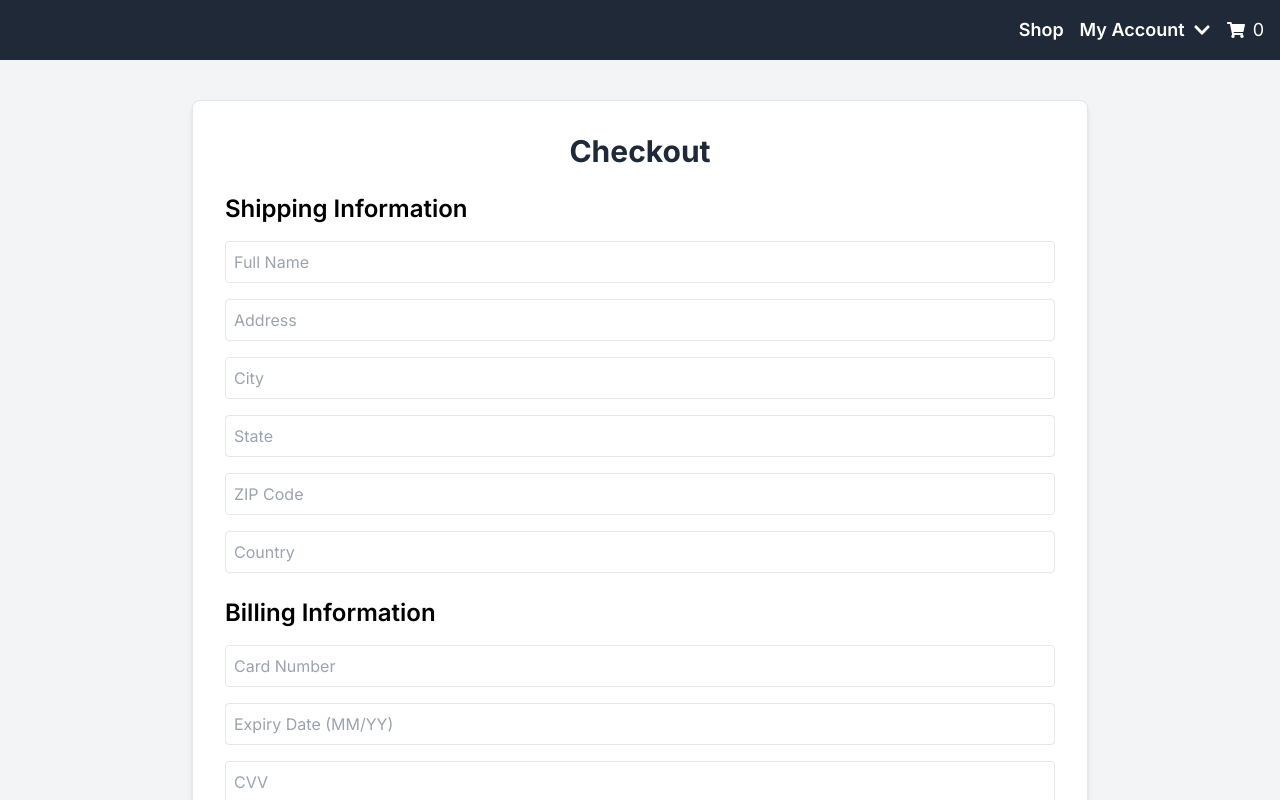
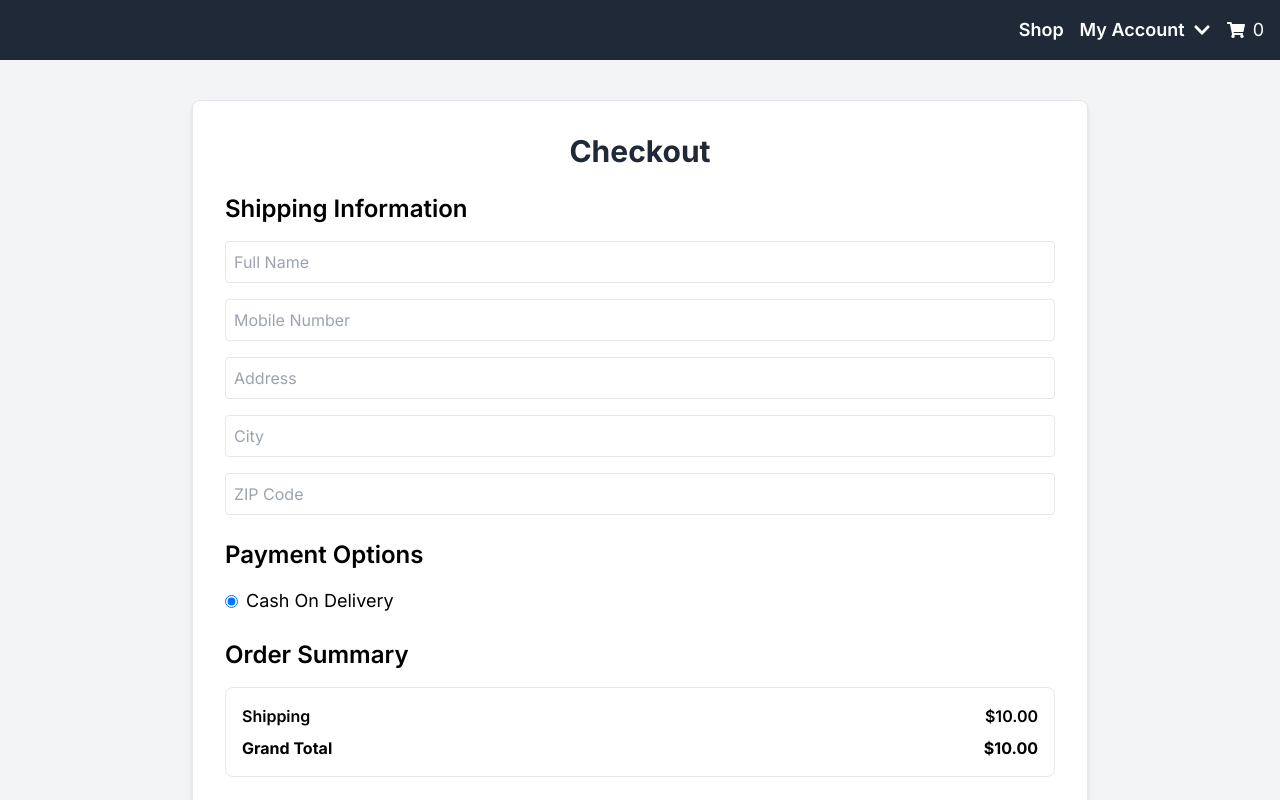
Before and after one commit to mdajgarhossain/woocommerce-api-integration, a Next.js app: page /checkout in a window 1280 px wide. Shown: the top 800 px of the page. Built offline with nearby package versions, Linux system fonts and the light colour scheme; sample sign-in values are in the browser's storage.

Commit message:
Added cash on delivery option to checkout

```diff
--- a/app/checkout/page.js
+++ b/app/checkout/page.js
@@ -1,3 +1,310 @@
+// "use client";
+// import { useEffect, useState } from "react";
+// import { useRouter } from "next/navigation";
+// import Navbar from "../components/Navbar";
+// import { useForm } from "react-hook-form";
+// import { yupResolver } from "@hookform/resolvers/yup";
+// import * as yup from "yup";
+// import { ToastContainer, toast } from "react-toastify";
+// import "react-toastify/dist/ReactToastify.css";
+// import axios from "axios";
+
+// // Validation schema
+// const schema = yup.object().shape({
+//   fullName: yup.string().required("Full Name is required."),
+//   address: yup.string().required("Address is required."),
+//   city: yup.string().required("City is required."),
+//   state: yup.string().required("State is required."),
+//   zip: yup.string().required("ZIP Code is required."),
+//   country: yup.string().required("Country is required."),
+//   cardNumber: yup.string().required("Card Number is required."),
+//   expiryDate: yup.string().required("Expiry Date is required."),
+//   cvv: yup.string().required("CVV is required."),
+// });
+
+// export default function Checkout() {
+//   const [user, setUser] = useState(null);
+//   const [cart, setCart] = useState([]);
+//   // const [isSubmitting, setIsSubmitting] = useState(false);
+//   const [isPlacingOrder, setIsPlacingOrder] = useState(false);
+
+//   const router = useRouter();
+
+//   const {
+//     register,
+//     handleSubmit,
+//     formState: { errors },
+//     reset,
+//   } = useForm({
+//     resolver: yupResolver(schema),
+//   });
+
+//   useEffect(() => {
+//     const storedUser = JSON.parse(localStorage.getItem("user"));
+//     if (!storedUser) {
+//       router.push("/login");
+//     } else {
+//       setUser(storedUser);
+//     }
+
+//     const storedCart = JSON.parse(localStorage.getItem("cart"));
+//     if (storedCart) setCart(storedCart);
+//   }, [router]);
+
+//   if (!user) return null;
+
+//   const calculateTotal = () => {
+//     const total = cart.reduce(
+//       (acc, item) => acc + item.quantity * item.price,
+//       0
+//     );
+//     return total.toFixed(2);
+//   };
+
+//   const onSubmit = async (data) => {
+//     setIsPlacingOrder(true);
+
+//     try {
+//       const orderData = {
+//         payment_method: "bacs",
+//         payment_method_title: "Direct Bank Transfer",
+//         set_paid: true,
+//         billing: {
+//           first_name: data.fullName.split(" ")[0],
+//           last_name: data.fullName.split(" ")[1] || "",
+//           address_1: data.address,
+//           city: data.city,
+//           state: data.state,
+//           postcode: data.zip,
+//           country: data.country,
+//           email: user.email,
+//           phone: "",
+//         },
+//         shipping: {
+//           first_name: data.fullName.split(" ")[0],
+//           last_name: data.fullName.split(" ")[1] || "",
+//           address_1: data.address,
+//           city: data.city,
+//           state: data.state,
+//           postcode: data.zip,
+//           country: data.country,
+//         },
+//         line_items: cart.map((item) => ({
+//           product_id: item.id,
+//           quantity: item.quantity,
+//         })),
+//         customer_id: user.id,
+//       };
+
+//       // const response = await api.post("orders", orderData);
+//       const response = await axios.post("/api/orders", orderData);
+
+//       localStorage.setItem("orderDetails", JSON.stringify(response.data));
+//       // toast.success("Order placed successfully! Redirecting...", {
+//       //   onClose: () => {
+//       //     router.push("/order-confirmation");
+//       //   },
+//       // });
+//       toast.success('Order placed successfully! Redirecting...', {
+//         autoClose: 2000,
+//       });
+//       setTimeout(() => {
+//         router.push("/order-confirmation");
+//       }, 1000);
+//       reset();
+//       localStorage.removeItem("cart"); // Clear the cart
+//     } catch (err) {
+//       toast.error("Failed to place order. Please try again.");
+//     } finally {
+//       setIsPlacingOrder(false);
+//     }
+//   };
+
+//   return (
+//     <>
+//       <Navbar cartItems={cart} />
+//       <div className="min-h-screen flex flex-col items-center bg-gray-100">
+//         <div className="bg-white p-8 border rounded-lg shadow-md w-full max-w-4xl mt-10">
+//           <h2 className="text-3xl font-bold mb-6 text-center text-gray-800">
+//             Checkout
+//           </h2>
+//           <form onSubmit={handleSubmit(onSubmit)}>
+//             <div className="mb-6">
+//               <h3 className="text-2xl font-semibold mb-4">
+//                 Shipping Information
+//               </h3>
+//               <div className="grid grid-cols-1 gap-4">
+//                 <input
+//                   type="text"
+//                   name="fullName"
+//                   {...register("fullName")}
+//                   placeholder="Full Name"
+//                   className="w-full p-2 border rounded"
+//                 />
+//                 {errors.fullName && (
+//                   <p className="text-red-500 text-sm">
+//                     {errors.fullName.message}
+//                   </p>
+//                 )}
+//                 <input
+//                   type="text"
+//                   name="address"
+//                   {...register("address")}
+//                   placeholder="Address"
+//                   className="w-full p-2 border rounded"
+//                 />
+//                 {errors.address && (
+//                   <p className="text-red-500 text-sm">
+//                     {errors.address.message}
+//                   </p>
+//                 )}
+//                 <input
+//                   type="text"
+//                   name="city"
+//                   {...register("city")}
+//                   placeholder="City"
+//                   className="w-full p-2 border rounded"
+//                 />
+//                 {errors.city && (
+//                   <p className="text-red-500 text-sm">{errors.city.message}</p>
+//                 )}
+//                 <input
+//                   type="text"
+//                   name="state"
+//                   {...register("state")}
+//                   placeholder="State"
+//                   className="w-full p-2 border rounded"
+//                 />
+//                 {errors.state && (
+//                   <p className="text-red-500 text-sm">{errors.state.message}</p>
+//                 )}
+//                 <input
+//                   type="text"
+//                   name="zip"
+//                   {...register("zip")}
+//                   placeholder="ZIP Code"
+//                   className="w-full p-2 border rounded"
+//                 />
+//                 {errors.zip && (
+//                   <p className="text-red-500 text-sm">{errors.zip.message}</p>
+//                 )}
+//                 <input
+//                   type="text"
+//                   name="country"
+//                   {...register("country")}
+//                   placeholder="Country"
+//                   className="w-full p-2 border rounded"
+//                 />
+//                 {errors.country && (
+//                   <p className="text-red-500 text-sm">
+//                     {errors.country.message}
+//                   </p>
+//                 )}
+//               </div>
+//             </div>
+//             <div className="mb-6">
+//               <h3 className="text-2xl font-semibold mb-4">
+//                 Billing Information
+//               </h3>
+//               <div className="grid grid-cols-1 gap-4">
+//                 <input
+//                   type="text"
+//                   name="cardNumber"
+//                   {...register("cardNumber")}
+//                   placeholder="Card Number"
+//                   className="w-full p-2 border rounded"
+//                 />
+//                 {errors.cardNumber && (
+//                   <p className="text-red-500 text-sm">
+//                     {errors.cardNumber.message}
+//                   </p>
+//                 )}
+//                 <input
+//                   type="text"
+//                   name="expiryDate"
+//                   {...register("expiryDate")}
+//                   placeholder="Expiry Date (MM/YY)"
+//                   className="w-full p-2 border rounded"
+//                 />
+//                 {errors.expiryDate && (
+//                   <p className="text-red-500 text-sm">
+//                     {errors.expiryDate.message}
+//                   </p>
+//                 )}
+//                 <input
+//                   type="text"
+//                   name="cvv"
+//                   {...register("cvv")}
+//                   placeholder="CVV"
+//                   className="w-full p-2 border rounded"
+//                 />
+//                 {errors.cvv && (
+//                   <p className="text-red-500 text-sm">{errors.cvv.message}</p>
+//                 )}
+//               </div>
+//             </div>
+//             <div className="mb-6">
+//               <h3 className="text-2xl font-semibold mb-4">Order Summary</h3>
+//               <div className="border p-4 rounded-lg">
+//                 {cart.map((item) => (
+//                   <div key={item.id} className="flex justify-between mb-2">
+//                     <p>
+//                       {item.name} x {item.quantity}
+//                     </p>
+//                     <p>${(item.price * item.quantity).toFixed(2)}</p>
+//                   </div>
+//                 ))}
+//                 <div className="flex justify-between font-semibold">
+//                   <p>Shipping</p>
+//                   <p>$10.00</p>
+//                 </div>
+//                 <div className="flex justify-between font-bold mt-2">
+//                   <p>Grand Total</p>
+//                   <p>${(parseFloat(calculateTotal()) + 10.0).toFixed(2)}</p>
+//                 </div>
+//               </div>
+//             </div>
+
+//             <button
+//               type="submit"
+//               className={`w-full bg-[#464e6e] text-white px-6 py-3 rounded-lg hover:bg-[#353c57] mt-6 flex justify-center items-center text-lg font-medium ${
+//                 isPlacingOrder ? "opacity-50" : ""
+//               }`}
+//               disabled={isPlacingOrder}
+//             >
+//               {isPlacingOrder && (
+//                 <svg
+//                   className="animate-spin h-5 w-5 mr-3 text-white"
+//                   xmlns="http://www.w3.org/2000/svg"
+//                   fill="none"
+//                   viewBox="0 0 24 24"
+//                 >
+//                   <circle
+//                     className="opacity-25"
+//                     cx="12"
+//                     cy="12"
+//                     r="10"
+//                     stroke="currentColor"
+//                     strokeWidth="4"
+//                   ></circle>
+//                   <path
+//                     className="opacity-75"
+//                     fill="currentColor"
+//                     d="M4 12a8 8 0 018-8V0C5.373 0 0 5.373 0 12h4zm2 5.291A7.963 7.963 0 014 12H0c0 3.042 1.135 5.824 3 7.938l3-2.647z"
+//                   ></path>
+//                 </svg>
+//               )}
+//               {isPlacingOrder ? "Placing Order..." : "Place Order"}
+//             </button>
+//           </form>
+//         </div>
+//       </div>
+//       <ToastContainer />
+//     </>
+//   );
+// }
+
+
 "use client";
 import { useEffect, useState } from "react";
 import { useRouter } from "next/navigation";
@@ -14,18 +321,13 @@ const schema = yup.object().shape({
   fullName: yup.string().required("Full Name is required."),
   address: yup.string().required("Address is required."),
   city: yup.string().required("City is required."),
-  state: yup.string().required("State is required."),
   zip: yup.string().required("ZIP Code is required."),
-  country: yup.string().required("Country is required."),
-  cardNumber: yup.string().required("Card Number is required."),
-  expiryDate: yup.string().required("Expiry Date is required."),
-  cvv: yup.string().required("CVV is required."),
+  mobileNumber: yup.string().required("Mobile Number is required."),
 });
 
 export default function Checkout() {
   const [user, setUser] = useState(null);
   const [cart, setCart] = useState([]);
-  // const [isSubmitting, setIsSubmitting] = useState(false);
   const [isPlacingOrder, setIsPlacingOrder] = useState(false);
 
   const router = useRouter();
@@ -66,28 +368,26 @@ export default function Checkout() {
 
     try {
       const orderData = {
-        payment_method: "bacs",
-        payment_method_title: "Direct Bank Transfer",
-        set_paid: true,
+        payment_method: "cod",
+        payment_method_title: "Cash On Delivery",
+        set_paid: false,
         billing: {
           first_name: data.fullName.split(" ")[0],
           last_name: data.fullName.split(" ")[1] || "",
           address_1: data.address,
           city: data.city,
-          state: data.state,
           postcode: data.zip,
-          country: data.country,
+          country: "US", // Placeholder country
           email: user.email,
-          phone: "",
+          phone: data.mobileNumber,
         },
         shipping: {
           first_name: data.fullName.split(" ")[0],
           last_name: data.fullName.split(" ")[1] || "",
           address_1: data.address,
           city: data.city,
-          state: data.state,
           postcode: data.zip,
-          country: data.country,
+          country: "US", // Placeholder country
         },
         line_items: cart.map((item) => ({
           product_id: item.id,
@@ -96,15 +396,9 @@ export default function Checkout() {
         customer_id: user.id,
       };
 
-      // const response = await api.post("orders", orderData);
       const response = await axios.post("/api/orders", orderData);
 
       localStorage.setItem("orderDetails", JSON.stringify(response.data));
-      // toast.success("Order placed successfully! Redirecting...", {
-      //   onClose: () => {
-      //     router.push("/order-confirmation");
-      //   },
-      // });
       toast.success('Order placed successfully! Redirecting...', {
         autoClose: 2000,
       });
@@ -148,6 +442,16 @@ export default function Checkout() {
                 )}
                 <input
                   type="text"
+                  name="mobileNumber"
+                  {...register("mobileNumber")}
+                  placeholder="Mobile Number"
+                  className="w-full p-2 border rounded"
+                />
+                {errors.mobileNumber && (
+                  <p className="text-red-500 text-sm">{errors.mobileNumber.message}</p>
+                )}
+                <input
+                  type="text"
                   name="address"
                   {...register("address")}
                   placeholder="Address"
@@ -170,16 +474,6 @@ export default function Checkout() {
                 )}
                 <input
                   type="text"
-                  name="state"
-                  {...register("state")}
-                  placeholder="State"
-                  className="w-full p-2 border rounded"
-                />
-                {errors.state && (
-                  <p className="text-red-500 text-sm">{errors.state.message}</p>
-                )}
-                <input
-                  type="text"
                   name="zip"
                   {...register("zip")}
                   placeholder="ZIP Code"
@@ -188,61 +482,28 @@ export default function Checkout() {
                 {errors.zip && (
                   <p className="text-red-500 text-sm">{errors.zip.message}</p>
                 )}
-                <input
-                  type="text"
-                  name="country"
-                  {...register("country")}
-                  placeholder="Country"
-                  className="w-full p-2 border rounded"
-                />
-                {errors.country && (
-                  <p className="text-red-500 text-sm">
-                    {errors.country.message}
-                  </p>
-                )}
+
               </div>
             </div>
+
             <div className="mb-6">
               <h3 className="text-2xl font-semibold mb-4">
-                Billing Information
+                Payment Options
               </h3>
-              <div className="grid grid-cols-1 gap-4">
+              <div className="flex items-center">
                 <input
-                  type="text"
-                  name="cardNumber"
-                  {...register("cardNumber")}
-                  placeholder="Card Number"
-                  className="w-full p-2 border rounded"
+                  type="radio"
+                  id="cod"
+                  name="paymentMethod"
+                  value="cod"
+                  checked
+                  readOnly
+                  className="mr-2"
                 />
-                {errors.cardNumber && (
-                  <p className="text-red-500 text-sm">
-                    {errors.cardNumber.message}
-                  </p>
-                )}
-                <input
-                  type="text"
-                  name="expiryDate"
-                  {...register("expiryDate")}
-                  placeholder="Expiry Date (MM/YY)"
-                  className="w-full p-2 border rounded"
-                />
-                {errors.expiryDate && (
-                  <p className="text-red-500 text-sm">
-                    {errors.expiryDate.message}
-                  </p>
-                )}
-                <input
-                  type="text"
-                  name="cvv"
-                  {...register("cvv")}
-                  placeholder="CVV"
-                  className="w-full p-2 border rounded"
-                />
-                {errors.cvv && (
-                  <p className="text-red-500 text-sm">{errors.cvv.message}</p>
-                )}
+                <label htmlFor="cod" className="text-lg">Cash On Delivery</label>
               </div>
             </div>
+
             <div className="mb-6">
               <h3 className="text-2xl font-semibold mb-4">Order Summary</h3>
               <div className="border p-4 rounded-lg">
```
